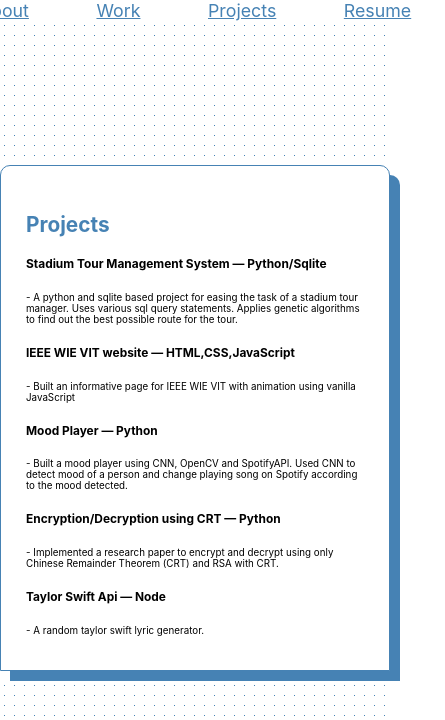
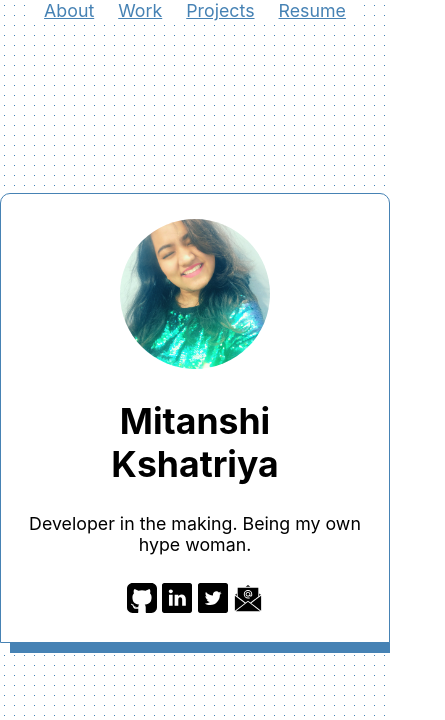
Before and after one commit to MitanshiKshatriya/p-v2, a React (Create React App) app: page / in a window 390 px wide. Shown: the top 720 px of the page, 445 px wide, since content can reach past the window. Built offline with nearby package versions, Linux system fonts and the light colour scheme.

Commit message:
made responsive

```diff
--- a/public/index.html
+++ b/public/index.html
@@ -2,7 +2,7 @@
 <html lang="en">
   <head>
     <meta charset="utf-8" />
-    <link rel="icon" href="%PUBLIC_URL%/favicon.ico" />
+    <link rel="icon" href="%PUBLIC_URL%/icons8-female-profile-64.png" />
     <meta name="viewport" content="width=device-width, initial-scale=1" />
     <meta name="theme-color" content="#000000" />
     <meta
--- a/src/App.css
+++ b/src/App.css
@@ -112,7 +112,7 @@
 * nav
 */
 .nav-link {
-
+  cursor: pointer;
   color:steelblue;
   text-decoration: underline;
 }
@@ -141,6 +141,7 @@
   box-shadow: 10px 10px steelblue;
   max-width: 750px;
   margin-bottom: 2%;
+  margin-top: 50px;
 }
 
 .work-heading{
@@ -149,6 +150,92 @@
 .work-desc{
   font-size: 0.55em;
 }
-h6{
-  line-height: 0px;
+
+/**/
+
+/*
+* Custom scrollbar
+*/
+
+/* width */
+::-webkit-scrollbar {
+  width: 10px;
 }
+
+/* Track */
+::-webkit-scrollbar-track {
+  box-shadow: inset 0 0 5px grey;
+  border-radius: 0px;
+}
+
+/* Handle */
+::-webkit-scrollbar-thumb {
+  background: steelblue;
+  border-radius: 10px;
+}
+
+/* Handle on hover */
+::-webkit-scrollbar-thumb:hover {
+  background: steelblue;
+}
+
+
+
+
+
+
+/*media**/
+ @media (max-width: 800px) {
+   .nav-box{
+  position: absolute;
+  top:0;
+
+  display: flex;
+  justify-content: space-around;
+  min-width: 0px;
+  margin-bottom: 10px;
+}
+.nav-link{
+  margin: 0px 12px;
+}
+.box{
+  /* display: flex; */
+  /* justify-content: space-; */
+  /* color: ; */
+  background-color: white;
+  padding: 25px;
+  border: 1px solid steelblue;
+  border-radius: 10px 10px 0px 0px;
+  box-shadow: 10px 10px steelblue;
+  min-width: 0px;
+  max-width: 750px;
+  margin-bottom: 2%;
+}
+.myimage_myname{
+  text-align: center;
+  display: flex;
+  justify-content: center;
+  flex-direction: column;
+}
+.socials{
+  margin-top: 3%;
+  text-align: center;
+  text-decoration: none;
+}
+.socials-logo{
+  color:white;
+  height:30px;
+}
+#myname{
+  color: black;
+  padding: 3px 10px;
+}
+
+  /* .box{
+
+  }
+  .myimage_myname{
+    display: flex;
+    flex-direction: column;
+  } */
+}
--- a/src/App.js
+++ b/src/App.js
@@ -10,7 +10,7 @@ import Projects from "./components/Project"
 
 function App() {
 
-  const [page, setPage] = useState(3);
+  const [page, setPage] = useState(1);
 
 
   // const changePage =  function(parameter) {
--- a/src/components/Work.js
+++ b/src/components/Work.js
@@ -25,7 +25,9 @@ Volunteers</p>
     <h3 className="work-heading">Education</h3>
    <h6>VIT University, Vellore — Bachelor Of Technology (Computer Science)</h6>
    <p className="work-desc">JULY 2018 - 2022</p>
-   <p className="work-desc">Current CGPA - 8.74</p>
+   <p className="work-desc">Courses- Operating System, Database Management System, Data Structures and Algorithms,
+  Internet and Web Programming, Computer Networks
+   <b><i>{" "}Current CGPA - 8.74</i></b></p>
     </div>
        <div>
        <h3 className="work-heading">Organisations</h3>
```
Also changed, not shown: public/icons8-female-profile-64.png (added), 1 other file (tests, documents, lock files or other folders).
